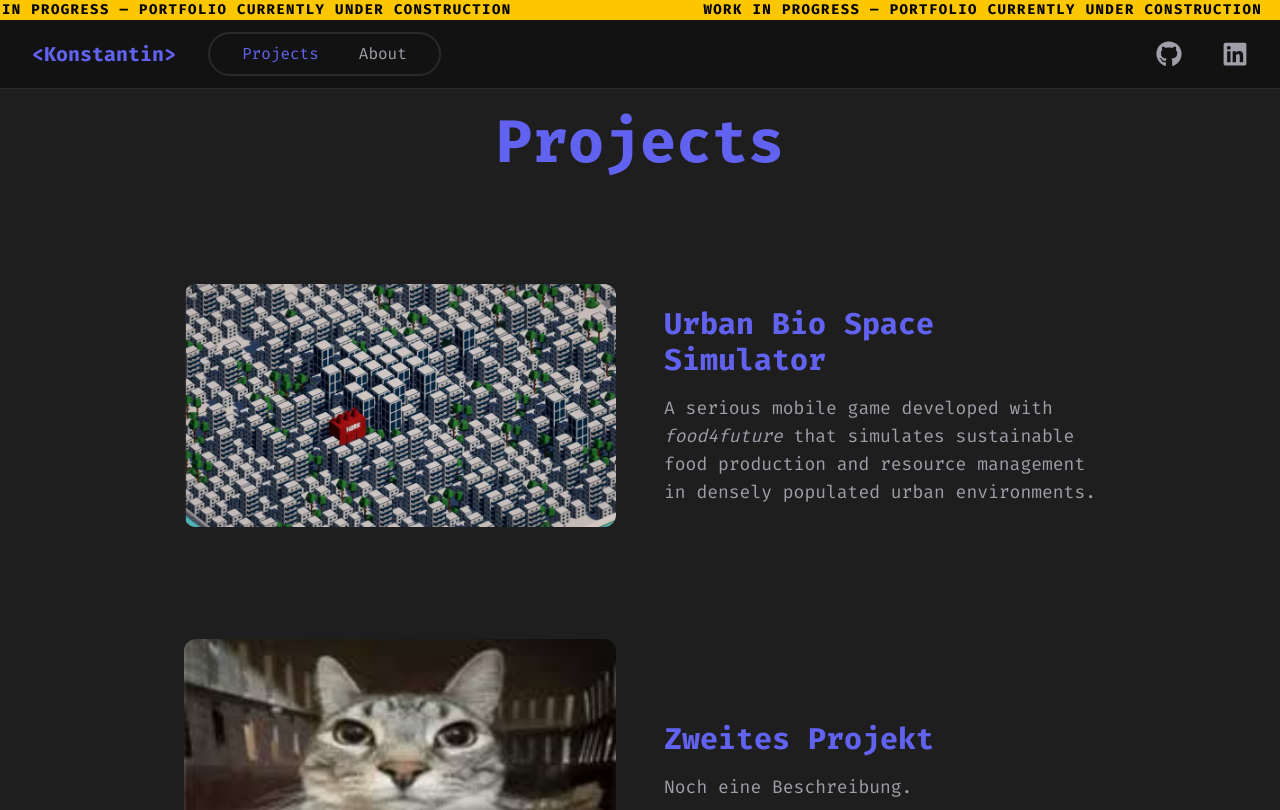
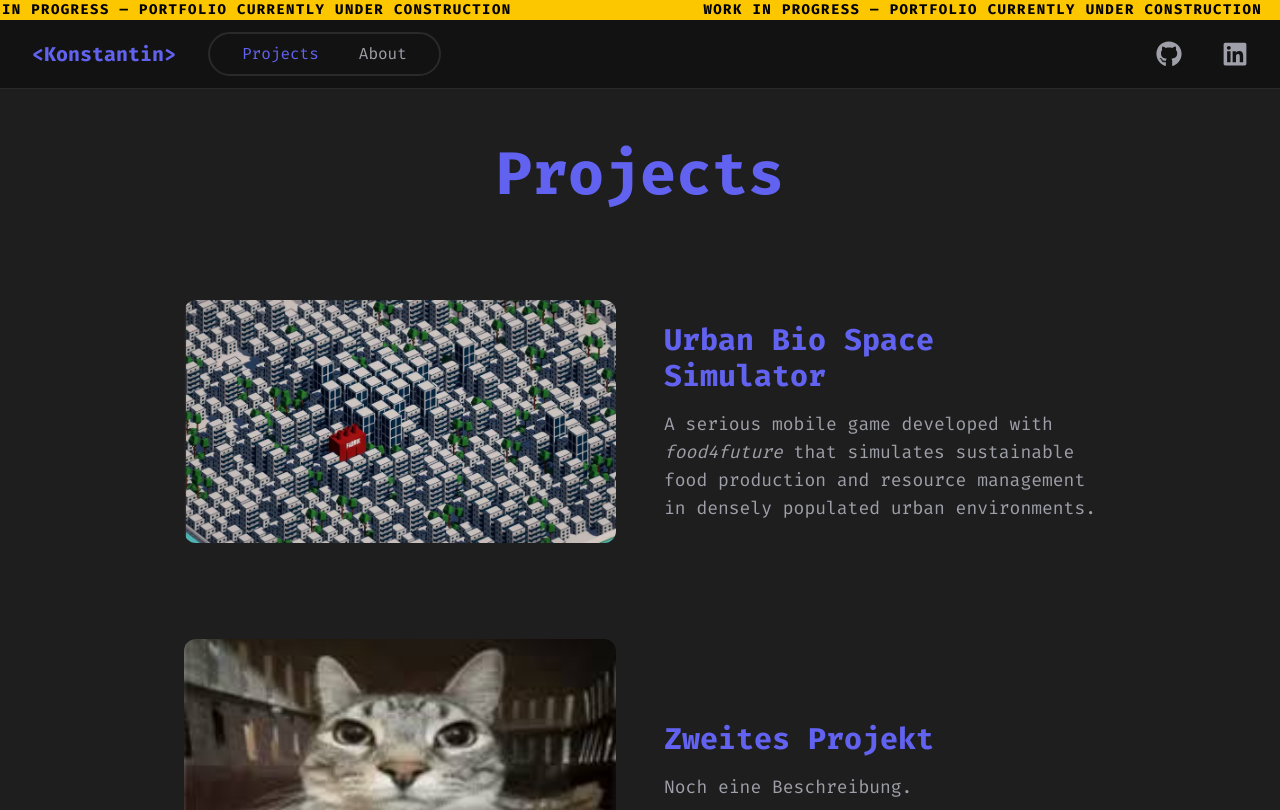
Before and after one commit to Sonic12K12/portfolio-website-nextjs, a Next.js app: page /projects in a window 1280 px wide. Shown: the top 810 px of the page. Built offline with nearby package versions, Linux system fonts and the light colour scheme.

Commit message:
add Link component to cards

```diff
--- a/src/app/projects/page.js
+++ b/src/app/projects/page.js
@@ -1,4 +1,5 @@
 import Image from "next/image";
+import Link from "next/link";
 // Projects data array
 const projects = [
   {
@@ -12,18 +13,21 @@ const projects = [
       </>
     ),
     imageUrl: "/img/ubss_preview_image.webp",
+    url: "/ubss",
   },
   {
     id: 2,
     title: "Zweites Projekt",
     description: "Noch eine Beschreibung.",
     imageUrl: "/img/placeholder.jpg",
+    url: "",
   },
   {
     id: 3,
     title: "Drittes Projekt",
     description: "Eine weitere Beschreibung.",
     imageUrl: "/img/typewriterFinalRender.webp",
+    url: "",
   },
 ];
 
@@ -32,14 +36,15 @@ export default function ProjectPage() {
   return (
     // The dark wrapper for the whole page
     <main className="max-w-3xl mx-auto px-6 lg:max-w-5xl">
-      <h1 className="w-full text-4xl md:text-6xl text-primary font-bold mb-20 text-center">
+      <h1 className="w-full text-4xl md:text-6xl text-primary font-bold mt-8 mb-16 text-center">
         Projects
       </h1>
       {projects.map((project) => {
         return (
-          <div
+          <Link
+            href={project.url}
             key={project.id}
-            className="group flex flex-col md:flex-row items-center gap-12 mb-12 p-8 rounded-3xl hover:bg-black/10 hover:drop-shadow-lg duration-300"
+            className="group flex flex-col md:flex-row items-center gap-12 mb-8 p-8 rounded-3xl hover:bg-black/10 hover:drop-shadow-lg duration-300"
           >
             <div className="w-full md:w-1/2">
               <div className="relative w-full aspect-video rounded-xl overflow-hidden bg-zinc-800">
@@ -59,7 +64,7 @@ export default function ProjectPage() {
               </h2>
               <p className="text-text-main text-lg">{project.description}</p>
             </div>
-          </div>
+          </Link>
         );
       })}
     </main>
```
